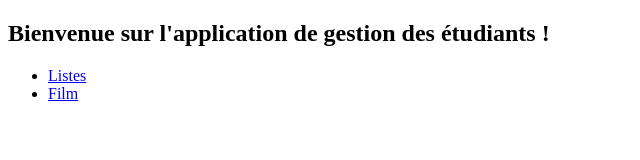
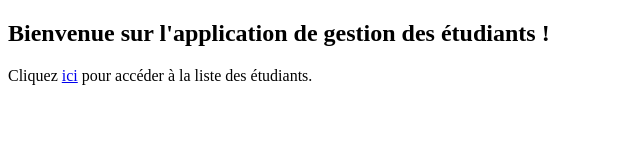
Before and after one commit to NatYou345/TP_Note_MongoDB_ALLEGRA-Nathan-RPI, a website: page client/index.html in a window 1280 px wide. Shown: the whole page, without its empty margins (0-640 px from the left). Drawn offline with Linux system fonts and the light colour scheme.

Commit message:
committed

```diff
--- a/client/index.html
+++ b/client/index.html
@@ -11,10 +11,7 @@
     </header>
   </article>
   <section>
-    <ul>
-      <li><a href="./pages/liste.html">Listes</a></li>
-      <li><a href="./pages/film.html">Film</a></li>
-    </ul>
+    <p>Cliquez <a href="./pages/film.html">ici</a> pour accéder à la liste des étudiants.</p>
   </section>
 </body>
 </html>
```
Also changed, not shown: 1 other file.
